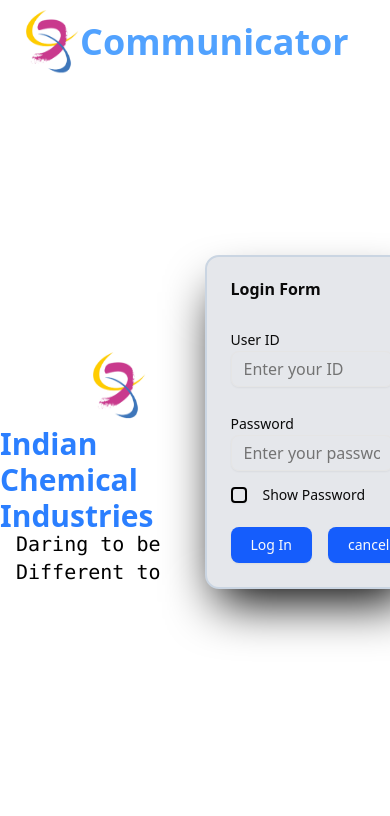
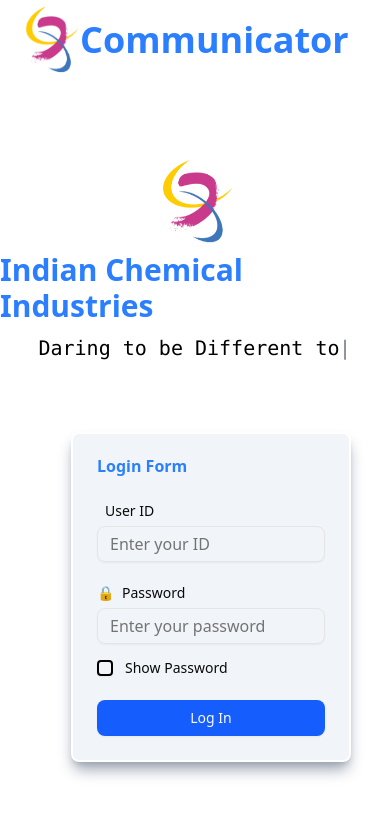
Before and after one commit to VB5475/ICICommunicator, a React (Vite) app: page / in a window 390 px wide. Shown: the top 816 px of the page. Built offline with nearby package versions, Linux system fonts and the light colour scheme.

Commit message:
[FIX]:Make login screen responsive.

```diff
--- a/src/components/TypedText.jsx
+++ b/src/components/TypedText.jsx
@@ -5,14 +5,14 @@
 const TypedText = () => {
   const strings = [
     "Daring to be Different to win",
-    "Driven by Vision, Defined by Action",
-    "Dare to Begin."
+    // "Driven by Vision, Defined by Action",
+    // "Dare to Begin."
   ];
 
   const text = useTypingEffect(strings, 200, 1500);
 
   return (
-    <div className="h-12 w-full text-xl font-mono text-black bg-white p-4 flex justify-center items-center">
+    <div className="h-12 w-full text-xl font-mono text-black bg-white p-4 flex justify-center items-center ">
       {text}
       <span className="animate-pulse text-gray-600">|</span>
     </div>
--- a/src/pages/Loginpage.jsx
+++ b/src/pages/Loginpage.jsx
@@ -6,7 +6,7 @@
 import { Checkbox } from "@/components/ui/checkbox"
 import Logo from '../assets/images/logo.PNG'
 import TypedText from '@/components/TypedText'
-
+import '../App.css'
 
 const Loginpage = () => {
     const [showPassword, setShowPassword] = useState(false)
@@ -26,29 +26,23 @@
         })
     }
 
-    const ResetData = () =>{
-         setData({
-            id:'',
-            password:''
-        })
-    }
 
 
 
   return (
     <>
-        <div className='h-100vh w-screen flex '>
+        <div className='h-screen md:w-screen flex-row md:flex ' >
 
-            <div className='h-screen w-3/5 '>
+            <div className='sm:h-[50%] md:h-full sm:w-1/5 md:w-3/5 lg:w-3/5  '>
                 {/* Logo  */}
-                <div className='w-full h-[10%] flex ml-5 justify-start items-center'>
-                    <img src={Logo} alt="logo" className='h-19 w-15' />
-                    <span className='text-4xl text-blue-400 font-bold'>Communicator</span>
+                <div className='w-full h-[10%] flex ml-5 justify-start items-center mb-18 md:mb-[-70px] lg:mb-[-40px]'>
+                    <img src={Logo} alt="logo" className='h-20 w-15' />
+                    <span className='text-4xl text-blue-500 font-bold'>Communicator</span>
                 </div>
                 {/* writeing section */}
-                <div className='flex flex-col h-[90%] w-full justify-center items-center'>
+                <div className='flex flex-col h-[90%] w-full justify-center items-center mb-15 md:mb-0 lg:mb-0 '>
                     <div>
-                        <img src={Logo} alt="logo" className='h-20 w-15' />
+                        <img src={Logo} alt="logo" className='h-25 w-20 ' />
                     </div>
                     <div className='flex justify-center items-center'>
                         <span className='font-bold text-3xl text-blue-500'> Indian Chemical Industries </span>
@@ -59,20 +53,24 @@
                 </div>
             </div>
 
-            <div className='h-screen w-2/5 flex justify-center items-center'>
+            <div className='sm:h-[70%] sm-w-[100%] md:h-full  sm:w-4/5 md:w-2/5 lg:w-2/5 flex justify-center items-center sm:mt-50 md:mt-0 '>
                  {/* Login Card */}
                 <form action="#" onSubmit={SaveData}>
-                    <Card className="backdrop-blur-sm bg-gray-200 border-2 border-slate-300 shadow-2xl shadow-black rounded-xl">
+                    <Card className=" w-70 backdrop-blur-sm bg-slate-100 border-2 border-white shadow-lg shadow-gray-400 rounded-md ml-8 md:ml-1">
                         <CardHeader>
-                            <CardTitle>Login Form </CardTitle>
+                            <CardTitle className='text-blue-500'>Login Form </CardTitle>
                         </CardHeader>
                             <CardContent className='flex flex-col justify-center items-center gap-6'>
                                 <div className="w-full">
-                                    <Label htmlFor="userId">User ID</Label>
+                                    <Label htmlFor="userId" className="flex justify-start items-center gap-2 mb-2">
+                                        <span> </span> User ID
+                                    </Label>
                                     <Input id="userId" placeholder="Enter your ID" value={data.id} onChange={(e) => setData({ ...data,id: e.target.value })}/>
                                 </div>
                                 <div className="w-full">
-                                    <Label htmlFor="password">Password</Label>
+                                    <Label htmlFor="password" className="flex justify-start items-center gap-2 mb-2">
+                                        <span> 🔒</span> Password
+                                    </Label>
                                     <Input type={showPassword ? "text" : "password"} id="password" placeholder="Enter your password" value={data.password} onChange={(e) => setData({ ...data,password: e.target.value })} />
                                     <div className='mt-4 w-full flex justify-start items-center'>
                                         <Checkbox className='border-2 border-black'
@@ -80,17 +78,15 @@
                                         checked={showPassword}
                                         onCheckedChange={() => setShowPassword(!showPassword)}
                                         />
-                                        <Label htmlFor="" className='ml-4'>Show Password</Label>
+                                        <Label htmlFor="" className='ml-3'>Show Password</Label>
                                     </div>
                                 </div>
 
                                 <div className='w-full flex gap-4'>
-                                    <Button className="w-1/2 bg-blue-600 hover:bg-blue-800" type="submit">
+                                    <Button className="w-full bg-blue-600 hover:bg-blue-700" type="submit">
                                         Log In
                                     </Button>
-                                    <Button className='w-1/2 bg-blue-600 hover:bg-blue-800' type='reset' onClick={ResetData}>
-                                        cancel
-                                    </Button>
+
                                 </div>
                             </CardContent>
                     </Card>
@@ -104,28 +100,3 @@
 }
 
 export default Loginpage
-
-// /Diccarde part
-
-{/* <div>
-                    <div className='flex justify-center items-center'>
-                        <img src={Logo} alt="not working" className='h-35 w-25'/>
-                    </div>
-                    <div className='flex flex-col justify-center items-center'>
-                        <span className='text-3xl font-bold'>INDIAN CHEMICAL INDUSTERIES</span>
-                        <span className='text-2xl'>Daring to be Different to win </span>
-                    </div>
-                </div> */}
-
-
-  {/* Header Section */}
-            {/* <div className='h-20 w-full bg-blue-500 flex items-center gap-10'>
-                <div className="ml-10 flex justify-center items-center gap-5">
-
-                </div>
-                <div className='flex flex-col'>
-                    <span className='text-3xl text-white font-bold'> </span>
-                    <span className='text-2xl text-white font-bold'>Communicator</span>
-                </div>
-            </div> */}
-            {/* logo part */}
```
